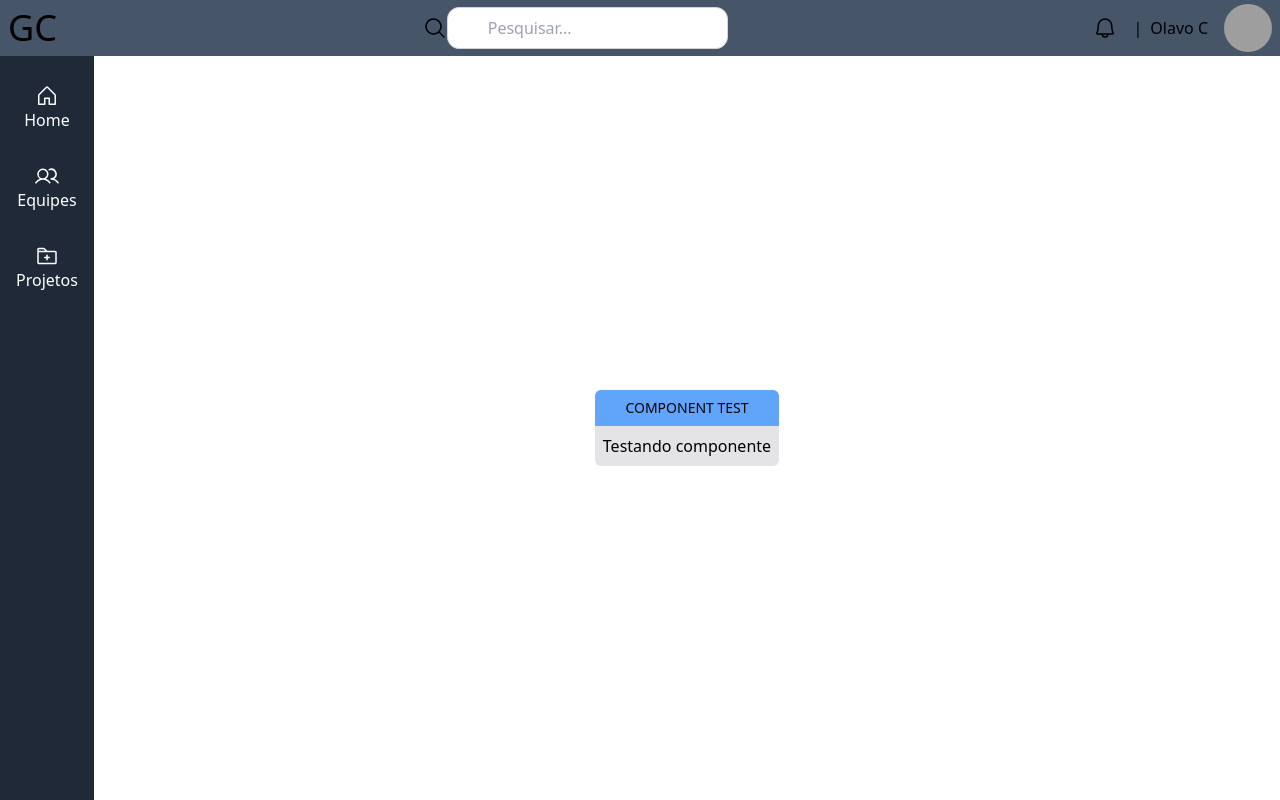
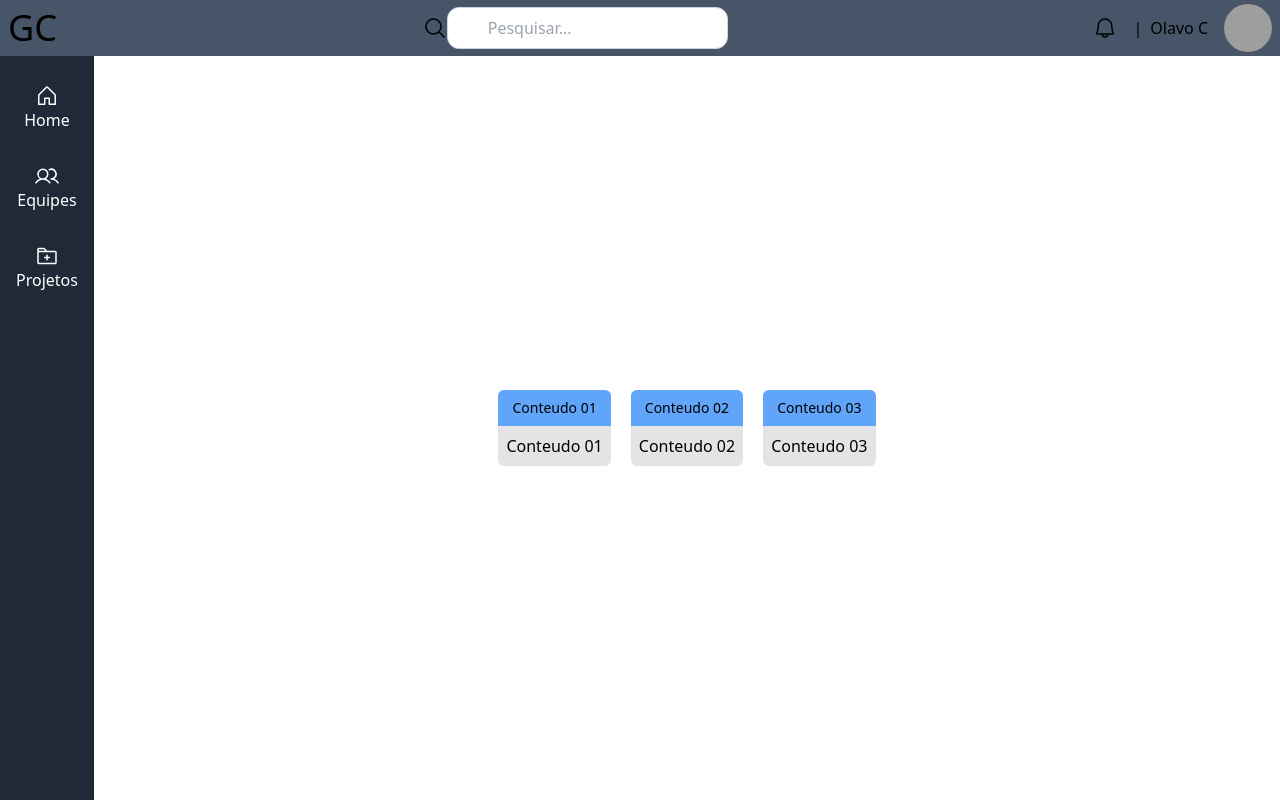
Before and after one commit to Olavo15/Gerenciamento_de_Tarefas, a React (Vite) app in the folder my-project/: page / in a window 1280 px wide. Built offline with nearby package versions, Linux system fonts and the light colour scheme; grey boxes are pictures that could not be loaded.

Commit message:
Renderizando lista de cards retornando o componente CardProjeto

```diff
--- a/my-project/src/App.tsx
+++ b/my-project/src/App.tsx
@@ -3,6 +3,14 @@ import Header from "./components/Hearder";
 import SliderBar from "./components/SlidBar";
 
 const App = () => {
+
+  const cards = [
+    {headerTitle:"Cartão 01", description:"Conteudo 01"},
+    {headerTitle:"Cartão 02", description:"Conteudo 02"},
+    {headerTitle:"Cartão 03", description:"Conteudo 03"},
+  ]
+
+
   return (
     <div className="w-screen h-screen flex flex-col">
       <Header />
@@ -11,7 +19,11 @@ const App = () => {
           <SliderBar/>
         </div>
         <div className="flex w-full items-center justify-center gap-5">
-          <CardProjeto description="Testando componente" headerTitle="COMPONENT TEST"/>
+
+          {cards.map((card) => {
+            return <CardProjeto description={card.description} headerTitle={card.description}/>
+          })}
+
         </div>
 
       </div>
```
